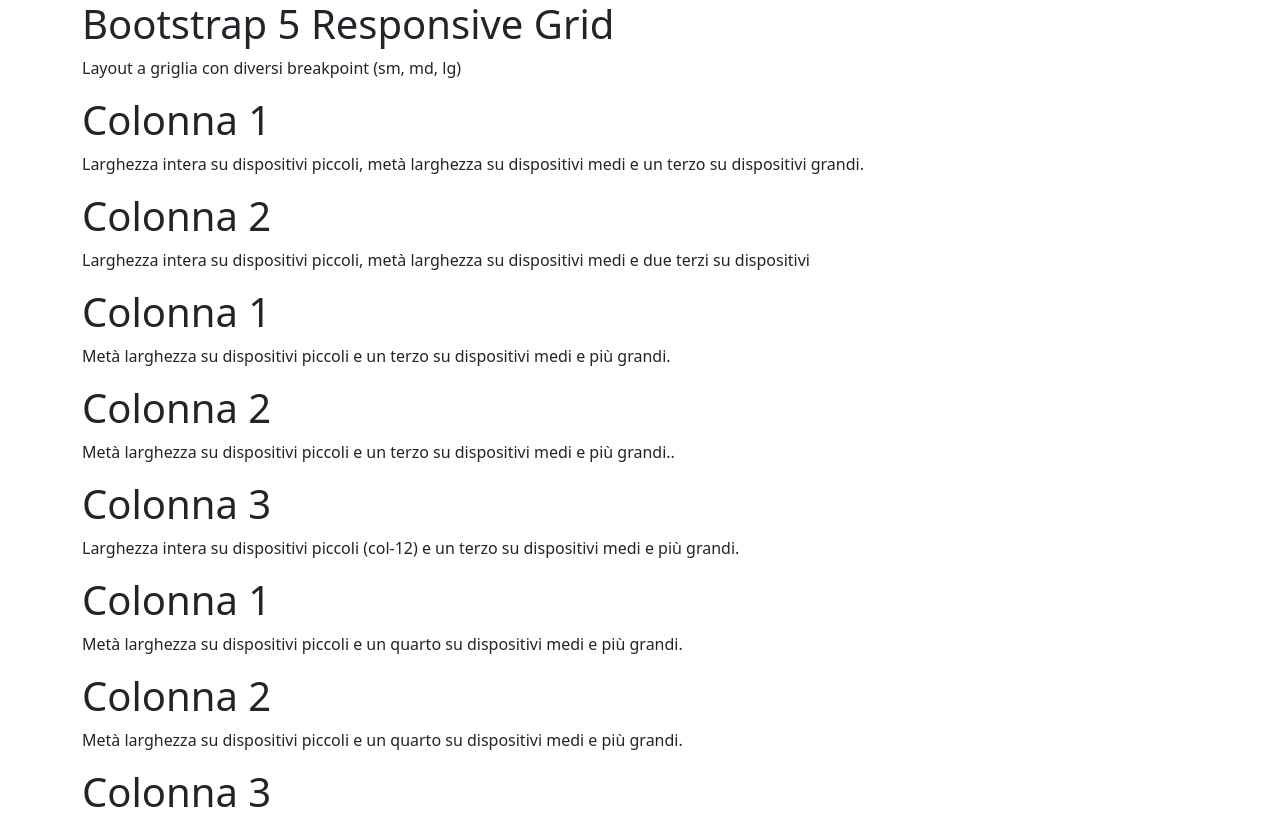
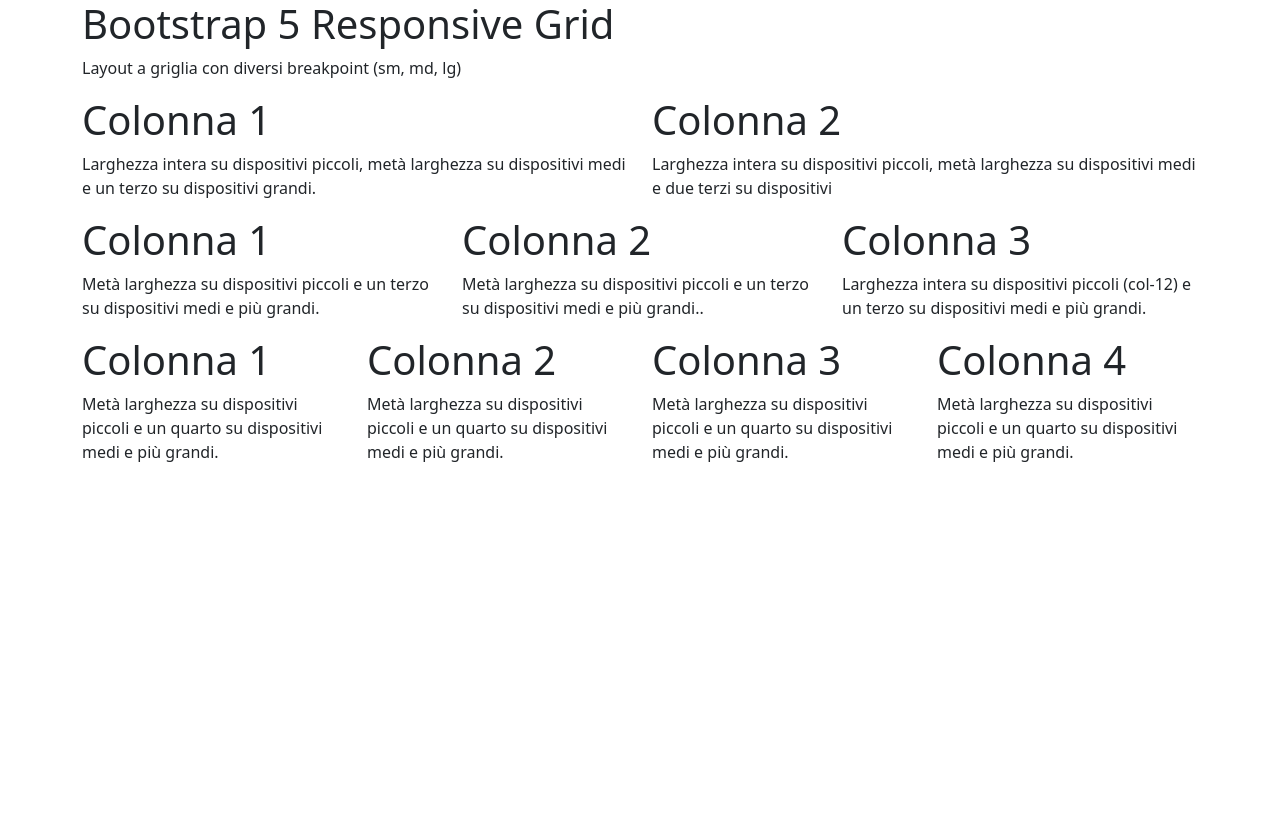
Before and after one commit to valecristiano/htmlcss-bootstrap-layout, a plain HTML site: page index.html in a window 1280 px wide. Shown: the top 819 px of the page. Drawn offline with nearby package versions, Linux system fonts and the light colour scheme.

Commit message:
row - col structure

```diff
--- a/index.html
+++ b/index.html
@@ -26,53 +26,53 @@
             <p>Layout a griglia con diversi breakpoint (sm, md, lg)</p>
         </header>
         <!-- SEZIONE GRIGIA -->
-        <section>
-            <div>
+        <section class="row">
+            <div class="col">
                 <h1>Colonna 1</h1>
                 <p>Larghezza intera su dispositivi piccoli, metà larghezza su dispositivi medi e un terzo su dispositivi grandi.</p>
             </div>
-            <div>
+            <div class="col">
                 <h1>Colonna 2</h1>
                 <p>Larghezza intera su dispositivi piccoli, metà larghezza su dispositivi medi e due terzi su
 dispositivi</p>
             </div>
         </section>
         <!-- SEZIONE BLU VERDE ROSSO -->
-        <section>
-            <div>
+        <section class="row">
+            <div class="col">
                 <h1>Colonna 1</h1>
                 <p>Metà larghezza su dispositivi piccoli e un terzo su dispositivi medi e
 più grandi.</p>
             </div>
-            <div>
+            <div class="col">
                 <h1>Colonna 2</h1>
                 <p>Metà larghezza su dispositivi piccoli e un terzo su dispositivi medi e
 più grandi..</p>
             </div>
-            <div>
+            <div class="col">
                 <h1>Colonna 3</h1>
                 <p>Larghezza intera su dispositivi piccoli (col-12) e un terzo su dispositivi
 medi e più grandi.</p>
             </div>
         </section>
         <!-- SEZIONE AZZURRO GIALLO -->
-         <section>
-            <div>
+         <section class="row">
+            <div class="col">
                 <h1>Colonna 1</h1>
                 <p>Metà larghezza su dispositivi piccoli e un quarto su dispositivi medi e
 più grandi.</p>
             </div>
-            <div>
+            <div class="col">
                 <h1>Colonna 2</h1>
                 <p>Metà larghezza su dispositivi piccoli e un quarto su dispositivi medi e
 più grandi.</p>
             </div>
-            <div>
+            <div class="col">
                 <h1>Colonna 3</h1>
                 <p>Metà larghezza su dispositivi piccoli e un quarto su dispositivi medi e
 più grandi.</p>
             </div>
-            <div>
+            <div class="col">
                 <h1>Colonna 4</h1>
                 <p>Metà larghezza su dispositivi piccoli e un quarto su dispositivi medi e
 più grandi.</p>
```
